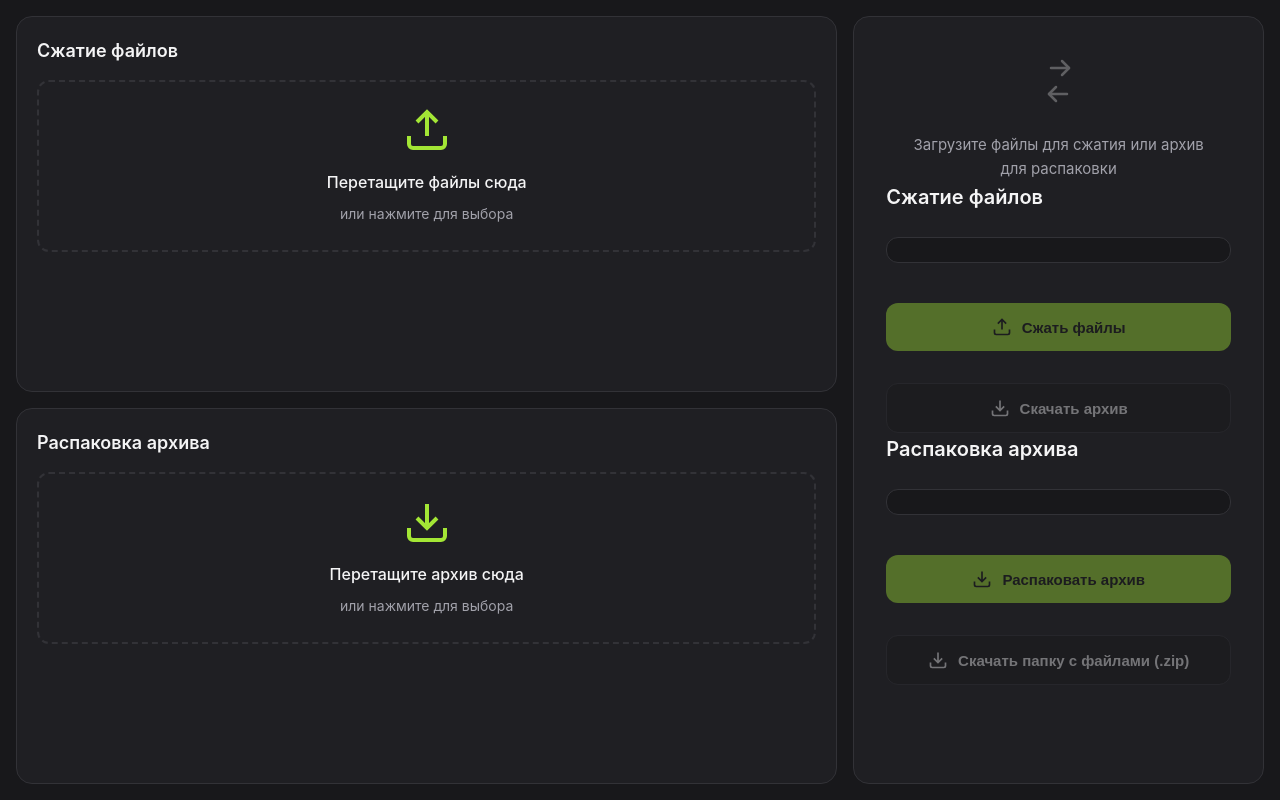
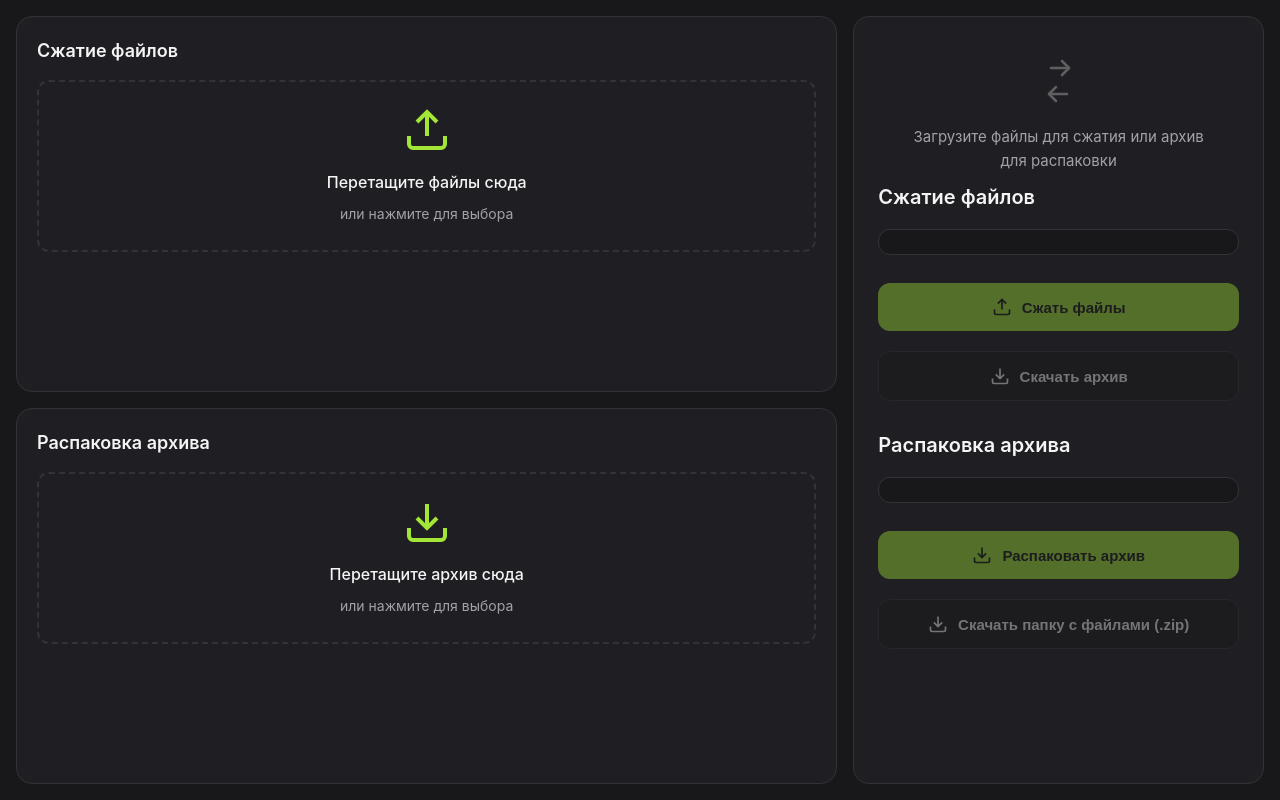
Before and after one commit to demon19151/archiver, a website with bundled scripts: page public/index.html in a window 1280 px wide. Built offline with nearby package versions, Linux system fonts and the light colour scheme.

Commit message:
Tune right panel vertical spacing

```diff
--- a/public/style.css
+++ b/public/style.css
@@ -228,7 +228,7 @@ body {
   background: var(--bg-block);
   border: 1px solid var(--border);
   border-radius: var(--radius-lg);
-  padding: 32px;
+  padding: 24px;
   display: flex;
   flex-direction: column;
   overflow-y: auto;
@@ -237,7 +237,7 @@ body {
 .panel-state {
   display: flex;
   flex-direction: column;
-  gap: 20px;
+  gap: 12px;
 }
 
 .panel-state h3 {
@@ -249,7 +249,7 @@ body {
 .idle-icon {
   display: flex;
   justify-content: center;
-  margin: auto 0;
+  margin: 8px 0 0;
   opacity: 0.3;
 }
 
@@ -262,7 +262,7 @@ body {
   text-align: center;
   color: var(--text-secondary);
   font-size: 15px;
-  margin: 0 auto;
+  margin: 0 auto 8px;
   max-width: 300px;
 }
 
@@ -279,7 +279,7 @@ body {
 .stats-block {
   display: flex;
   flex-direction: column;
-  gap: 12px;
+  gap: 6px;
 }
 
 .stat-row {
@@ -321,7 +321,7 @@ body {
   font-weight: 600;
   cursor: pointer;
   transition: all 0.2s;
-  margin-top: auto;
+  margin-top: 4px;
 }
 
 .action-button:hover:not(:disabled) {
@@ -339,7 +339,16 @@ body {
   background: var(--bg-primary);
   color: var(--text-primary);
   border: 1px solid var(--border);
-  margin-top: 12px;
+  margin-top: 8px;
+}
+
+/* Keep the gap between the compression result and the next operation clear. */
+#compressState + #decompressState {
+  margin-top: 28px;
+}
+
+#compressState + #decompressState .panel-state {
+  gap: 12px;
 }
 
 .action-button.secondary:hover:not(:disabled) {
```
